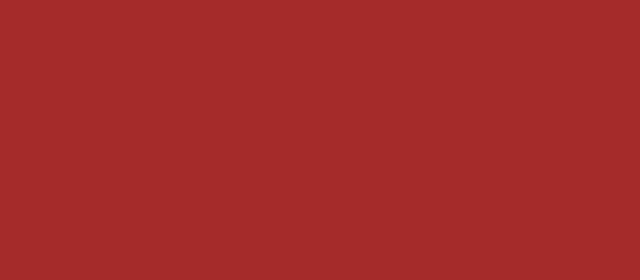
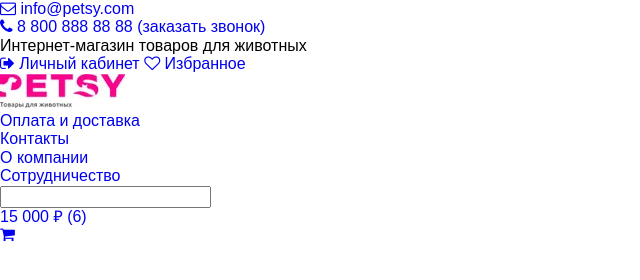
Before and after one commit to eugened503/test-adaptive, a plain HTML site: page index.html in a window 1280 px wide. Shown: the whole page, without its empty margins (0-640 px from the left). Drawn offline with Linux system fonts and the light colour scheme.

Commit message:
добавлена разметка

```diff
--- a/index.html
+++ b/index.html
@@ -9,14 +9,60 @@
 </head>
 
 <body>
-    <div class="page">
-        <header class="header">
-        </header>
-        <main class="content">
-        </main>
-        <footer class="footer">
-        </footer>
-    </div>
+    <header class="header">
+        <div class="top-bar">
+
+            <nav class="top-bar__contacts">
+                <ul class="top-bar__list">
+                    <li class="top-bar__list-item">
+                        <a class="top-bar__link" href="mailto:info@petsy.com">
+                            <i class="fa fa-envelope-o"></i>
+                            info@petsy.com
+                        </a>
+                    </li>
+                    <li class="top-bar__list-item">
+                        <a class="top-bar__link" href="tel:+7 499 408 47 70">
+                            <i class="fa fa-phone"></i>
+                            8 800 888 88 88 (заказать звонок)
+                        </a>
+                    </li>
+                </ul>
+            </nav>
+
+            <p class="top-bar__title">Интернет-магазин товаров для животных </p>
+
+            <div class="top-bar__user-control">
+                <a class="top-bar__link" href="mailto:info@petsy.com">
+                    <i class="fa fa-sign-out"></i>
+                    Личный кабинет
+                </a>
+                <a class="top-bar__link" href="#">
+                    <i class="fa fa-heart-o"></i>
+                    Избранное
+                </a>
+
+            </div>
+
+        </div>
+        <div class="main-header">
+            <img src="./image/logo.jpeg" alt="logo">
+
+            <nav>
+                <ul>
+                    <li><a href="#">Оплата и доставка</a></li>
+                    <li><a href="#">Контакты</a</li>
+                    <li><a href="#">О компании</a</li>
+                    <li><a href="#">Сотрудничество</a</li>
+                </ul>
+            </nav>
+
+            <div>
+                <input type="text">
+                <p>15 000 ₽ (6)</p>
+                <i class="fa fa-shopping-cart"></i>
+            </div>
+        </div>
+    </header>
 </body>
 
 </html>
--- a/pages/style.scss
+++ b/pages/style.scss
@@ -1,12 +1,35 @@
+@import url(../vendor/normalize.css);
+@import url("https://cdnjs.cloudflare.com/ajax/libs/font-awesome/4.4.0/css/font-awesome.min.css");
 
-@import url(../vendor/normalize.css);
+$color-white: #ffffff;
+$color-green: #68b738;
+$color-black: #000000;
+$laptop-big: 1440px;
+$tablet: 768px;
+$mobile-big: 480px;
+$mobile-middle: 423px;
+$mobile-small: 320px;
+
 /*# sourceMappingURL=style.css.map */
+* {
+  margin: 0;
+  padding: 0;
+  box-sizing: border-box;
+  font-family: "Oswald", sans-serif;
+  font-weight: normal;
+  font-style: normal;
+}
 
-.page {
-    background-color: brown;
-    min-height: 100vh;
+button {
+  background: none;
+  border: none;
+  cursor: pointer;
+}
 
-    &__title {
-        font-size: 15px;
-    }
+a {
+  text-decoration: none;
 }
+
+li {
+  list-style-type: none;
+}
```
Also changed, not shown: image/convertio.svg (added), image/logo.jpeg (added), pages/style.css, 1 other file.
